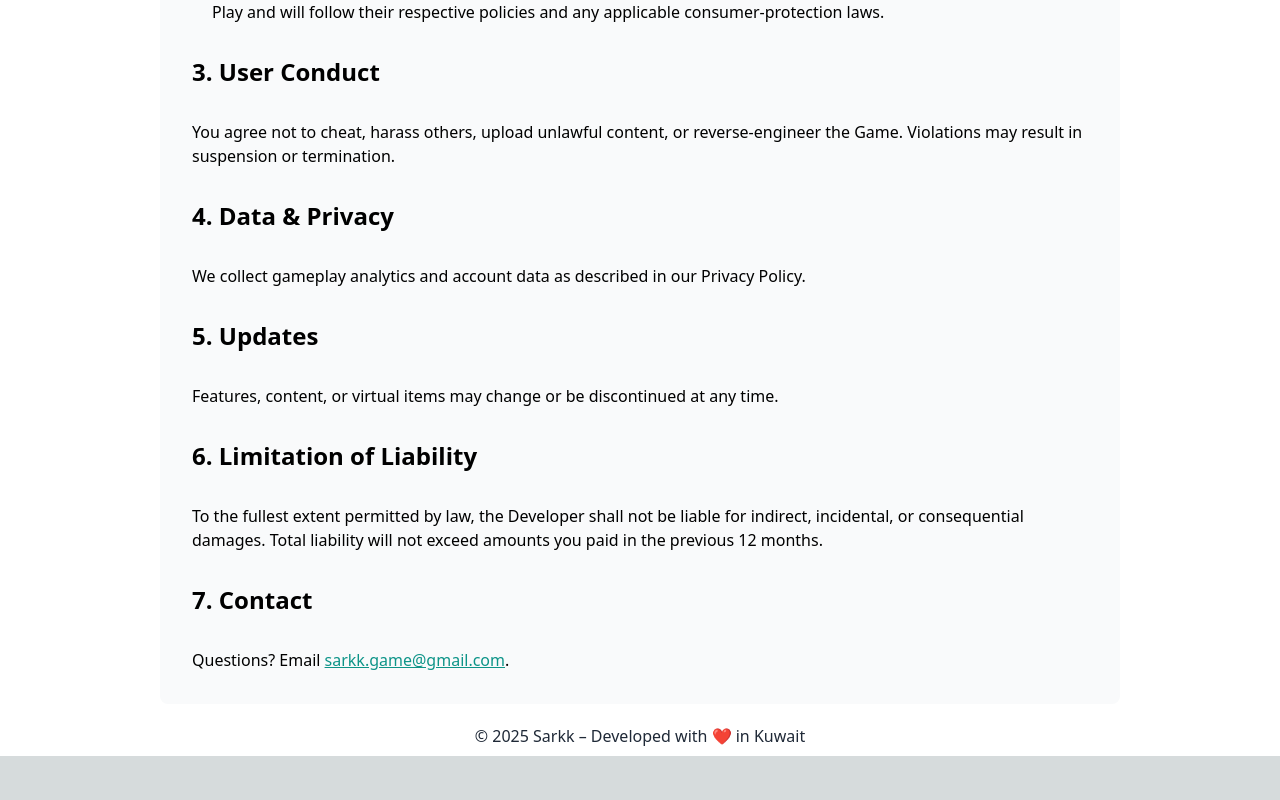
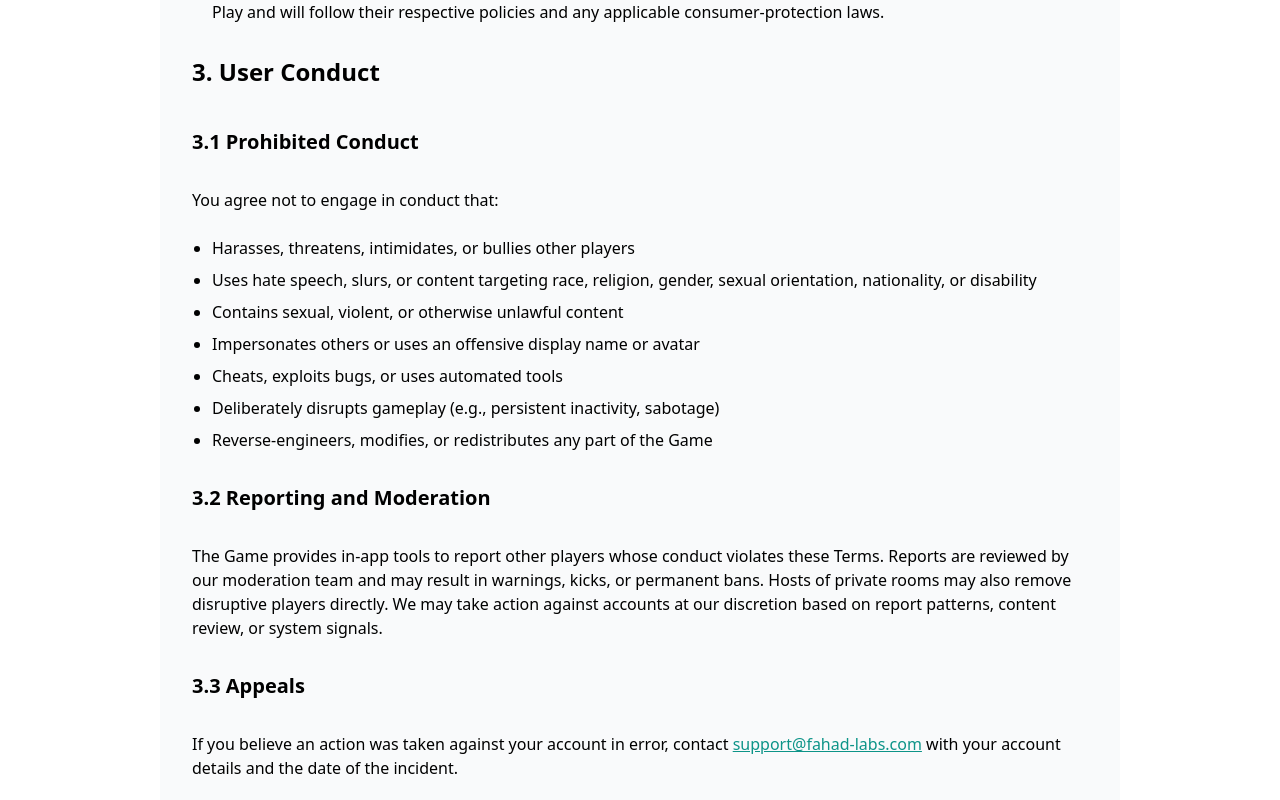
Before and after one commit to Fahad-Ha/My-Portfolio, a Next.js app: page /sarkk-terms in a window 1280 px wide. Shown: the part 940-1740 px from the top of the page. Before the commit the page ends 1696 px from the top, so only its background shows below. Built offline with nearby package versions, Linux system fonts and the light colour scheme.

Commit message:
updated terms of sarkk and mail for communityy bans

```diff
--- a/pages/sarkk-privacy-policy.js
+++ b/pages/sarkk-privacy-policy.js
@@ -118,9 +118,9 @@ export default function SarkkPrivacyPolicy() {
               If you encounter any issues, email&nbsp;
               <a
                 className="dark:text-teal-400 text-teal-600 underline"
-                href="mailto:sarkk.game@gmail.com"
+                href="mailto:support@fahad-labs.com"
               >
-                sarkk.game@gmail.com
+                support@fahad-labs.com
               </a>
               &nbsp;and we’ll assist you.
             </p>
@@ -236,7 +236,7 @@ export default function SarkkPrivacyPolicy() {
                 className="dark:text-teal-400 text-teal-600"
                 href="mailto:fahad.devx@gmail.com"
               >
-                sarkk.game@gmail.com
+                support@fahad-labs.com
               </a>
               .
             </p>
--- a/pages/sarkk-terms.js
+++ b/pages/sarkk-terms.js
@@ -115,10 +115,64 @@ export default function SarkkTerms() {
             <h3 className="text-2xl font-semibold py-2 dark:text-teal-400">
               3. User Conduct
             </h3>
+
+            <h4 className="text-xl font-semibold py-2 dark:text-teal-400">
+              3.1 Prohibited Conduct
+            </h4>
             <p className="dark:text-gray-200">
-              You agree not to cheat, harass others, upload unlawful content, or
-              reverse-engineer the Game. Violations may result in suspension or
-              termination.
+              You agree not to engage in conduct that:
+            </p>
+            <ul className="list-disc pl-5 dark:text-gray-200 space-y-2">
+              <li>
+                Harasses, threatens, intimidates, or bullies other players
+              </li>
+              <li>
+                Uses hate speech, slurs, or content targeting race, religion,
+                gender, sexual orientation, nationality, or disability
+              </li>
+              <li>
+                Contains sexual, violent, or otherwise unlawful content
+              </li>
+              <li>
+                Impersonates others or uses an offensive display name or avatar
+              </li>
+              <li>Cheats, exploits bugs, or uses automated tools</li>
+              <li>
+                Deliberately disrupts gameplay (e.g., persistent inactivity,
+                sabotage)
+              </li>
+              <li>
+                Reverse-engineers, modifies, or redistributes any part of the
+                Game
+              </li>
+            </ul>
+
+            <h4 className="text-xl font-semibold py-2 dark:text-teal-400">
+              3.2 Reporting and Moderation
+            </h4>
+            <p className="dark:text-gray-200">
+              The Game provides in-app tools to report other players whose
+              conduct violates these Terms. Reports are reviewed by our
+              moderation team and may result in warnings, kicks, or
+              permanent bans. Hosts of private rooms may also remove disruptive
+              players directly. We may take action against accounts at our
+              discretion based on report patterns, content review, or system
+              signals.
+            </p>
+
+            <h4 className="text-xl font-semibold py-2 dark:text-teal-400">
+              3.3 Appeals
+            </h4>
+            <p className="dark:text-gray-200">
+              If you believe an action was taken against your account in error,
+              contact{" "}
+              <a
+                href="mailto:support@fahad-labs.com"
+                className="text-teal-600 dark:text-teal-400 underline"
+              >
+                support@fahad-labs.com
+              </a>{" "}
+              with your account details and the date of the incident.
             </p>
 
             {/* 4. Data & Privacy */}
@@ -163,10 +217,10 @@ export default function SarkkTerms() {
             <p className="dark:text-gray-200">
               Questions? Email&nbsp;
               <a
-                href="mailto:sarkk.game@gmail.com"
+                href="mailto:support@fahad-labs.com"
                 className="text-teal-600 dark:text-teal-400 underline"
               >
-                sarkk.game@gmail.com
+                support@fahad-labs.com
               </a>
               .
             </p>
```
